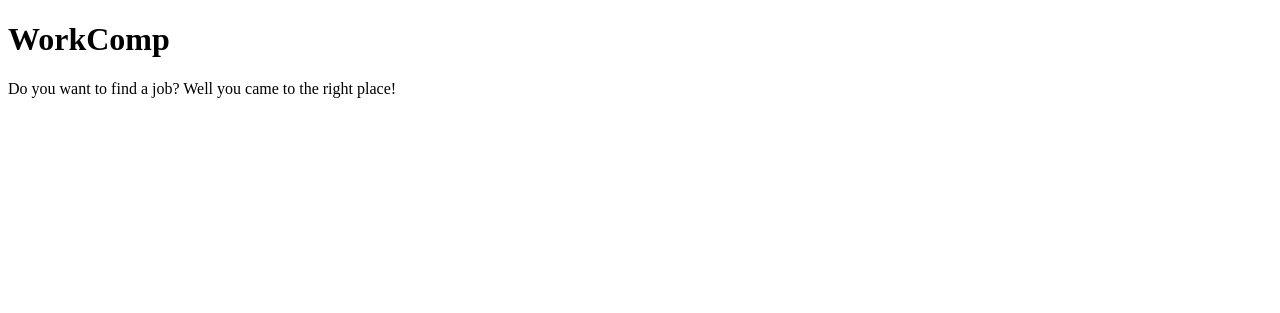
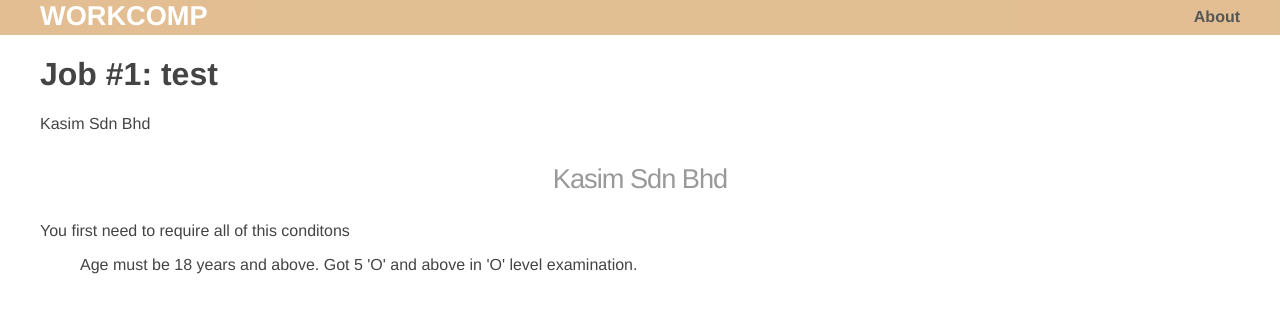
Before and after one commit to TheJess54321/Team-C, a Flask app: template templates/home1.html in a window 1280 px wide. Shown: the top 313 px of the page. Run offline with Flask 2, Linux system fonts and the light colour scheme; the template is opened without the code that fills it, so the values that code supplies are empty.

Commit message:
fake company kasim

```diff
--- a/app.py
+++ b/app.py
@@ -13,5 +13,10 @@ def home():
 def about():
     return render_template('about.html')
 
+@app.route('/home1/')
+def about():
+    return render_template('home1.html')
+
+
 if __name__ == '__main__':
     app.run(threaded=True, host='0.0.0.0', port=port)
--- a/templates/home.html
+++ b/templates/home.html
@@ -12,7 +12,7 @@
      <h3>We've found the following job openings!</h3>
      <p>Our bot has found the following jobs for you:</p>
      <ul>
-      <li>Job #1: test</li>
+      <li><a href="{{ url_for('home1') }}">Job #1: test</a></li>
       <li>Job #2: test</li>
       <li>Job #3: test</li>
     </ul>
--- a/templates/home1.html
+++ b/templates/home1.html
@@ -1,9 +1,21 @@
 <!DOCTYPE html>
 <html>
   <body>
-   <div class="home">
-     <h1>WorkComp</h1>
-     <p>Do you want to find a job? Well you came to the right place!</p>
+    {% extends "layout.html" %}
+{% block content %}
+   <div class="home1">
+     <h1>Job #1: test</h1>
+     <p>Kasim Sdn Bhd</p>
+   </div>
+
+   <div class="kasim">
+    <h3>Kasim Sdn Bhd</h3>
+    <p>You first need to require all of this conditons</p>
+    <ul>
+      <il>Age must be 18 years and above.</il>
+      <il>Got 5 'O' and above in 'O' level examination.</il>
+      </ul>
     </div>
+    {% endblock %}
   </body>
 </html>
```
